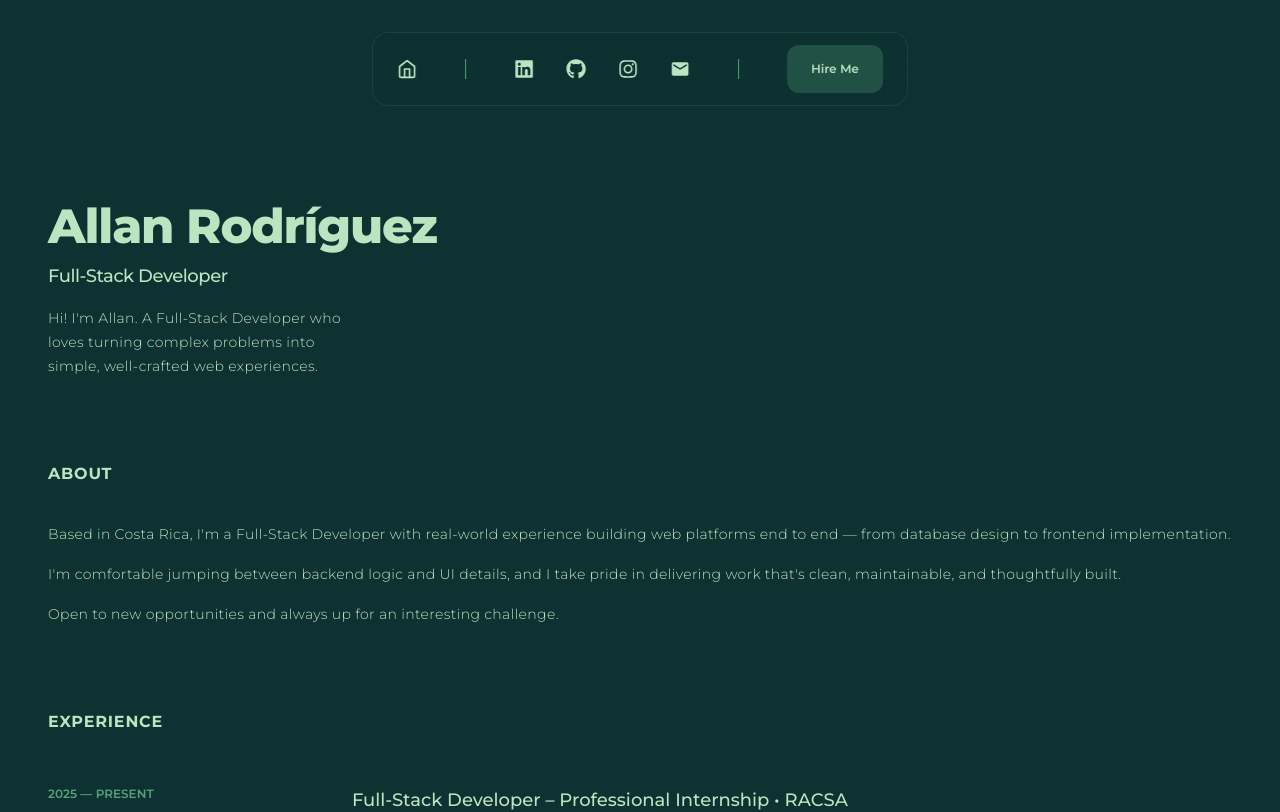
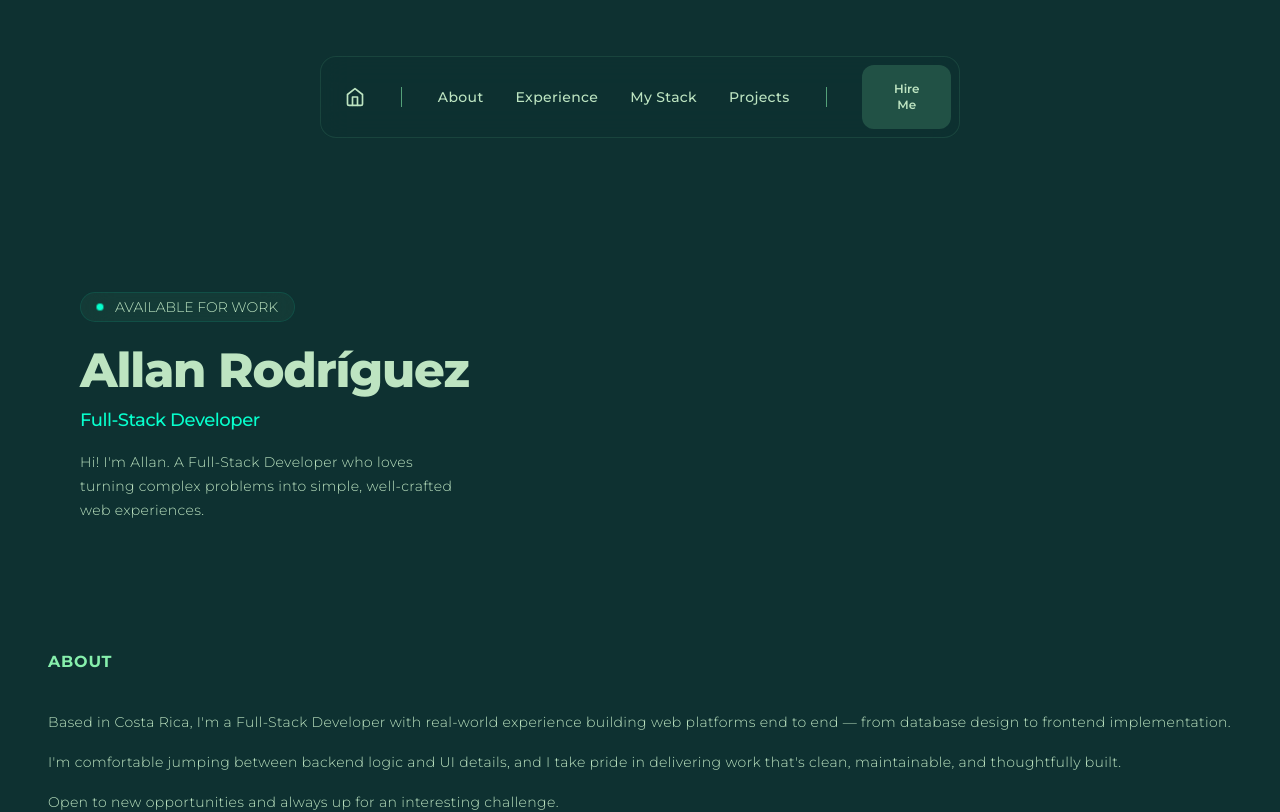
Before and after one commit to AllanRV09/portfolio, a React app: page / in a window 1280 px wide. Shown: the top 812 px of the page. Built offline with nearby package versions, Linux system fonts and the light colour scheme; some icons are missing; the HTML template or start-up script is replaced by a standard one.

Commit message:
refactor: centralize navigation and social data into data.js

```diff
--- a/src/components/SectionTitle.jsx
+++ b/src/components/SectionTitle.jsx
@@ -1,3 +1,3 @@
 export function SectionTitle({ children }) {
-    return <h2 className="mb-4 py-5 font-bold tracking-wider uppercase text-">{children}</h2>
+    return <h2 className="mb-4 py-5 font-bold tracking-wider uppercase text-surface">{children}</h2>
 }
--- a/src/data.js
+++ b/src/data.js
@@ -1,10 +1,26 @@
 import { IoLogoJavascript } from "react-icons/io5";
-import { FaReact, FaNodeJs, FaGitAlt } from "react-icons/fa";
+import { FaReact, FaNodeJs, FaGitAlt, FaLinkedin, FaGithub, FaInstagram } from "react-icons/fa";
 import { RiTailwindCssFill, RiNextjsFill } from "react-icons/ri";
 import { TbBrandFramerMotion } from "react-icons/tb";
 import { SiBlazor, SiDotnet, SiMongodb } from "react-icons/si";
 import { DiMsqlServer, DiPostgresql } from "react-icons/di";
 import { GrMysql } from "react-icons/gr";
+import { LuUser, LuBriefcaseBusiness, LuCodeXml, LuFolderCode } from "react-icons/lu";
+import { MdEmail } from 'react-icons/md';
+
+export const NAV_LINKS = [
+    { href: "about", icon: LuUser, name: "About" },
+    { href: "experience", icon: LuBriefcaseBusiness, name: "Experience" },
+    { href: "mystack", icon: LuCodeXml, name: "My Stack" },
+    { href: "projects", icon: LuFolderCode, name: "Projects" },
+]
+
+export const SOCIAL_LINKS = [
+    { href: "https://linkedin.com/in/allan-rodríguez", icon: FaLinkedin, name: "LinkedIn" },
+    { href: "https://github.com/TU_USUARIO", icon: FaGithub, name: "GitHub" },
+    { href: "https://instagram.com/TU_USUARIO", icon: FaInstagram, name: "Instagram" },
+    { href: "mailto:allanrod0908@gmail.com", icon: MdEmail, name: "Gmail" },
+]
 
 export const PROJECTS = [
     {
--- a/src/sections/Experience.jsx
+++ b/src/sections/Experience.jsx
@@ -4,7 +4,7 @@ import { EXPERIENCES } from "../data.js"
 
 export function Experience() {
     return (
-        <section className="mb-16">
+        <section id="experience" className="mb-16 px-4 max-w-2xl sm:px-6 lg:px-8 scroll-mt-24">
             <SectionTitle>EXPERIENCE</SectionTitle>
 
             <div>
@@ -12,7 +12,7 @@ export function Experience() {
                     {
                         EXPERIENCES.map((experience) => (
                             <ExperienceItem
-                                key={experience.title}
+                                key={experience.title + experience.year}
                                 experience={experience}
                             />
                         ))
--- a/src/sections/Header.jsx
+++ b/src/sections/Header.jsx
@@ -1,44 +1,27 @@
-import { FaLinkedin, FaGithub, FaInstagram } from 'react-icons/fa'
-import { MdEmail } from 'react-icons/md'
 import { FiHome } from "react-icons/fi";
 import { RxHamburgerMenu, RxCross2 } from "react-icons/rx";
 import { useState } from 'react';
 import { NavButton } from '../components/NavButton';
-
-const SOCIAL_LINKS = [
-    { href: "https://linkedin.com/in/allan-rodríguez", icon: FaLinkedin, name: "LinkedIn" },
-    { href: "https://github.com/TU_USUARIO", icon: FaGithub, name: "GitHub" },
-    { href: "https://instagram.com/TU_USUARIO", icon: FaInstagram, name: "Instagram" },
-    { href: "mailto:allanrod0908@gmail.com", icon: MdEmail, name: "Gmail" },
-]
-
-const SocialLink = ({ href, icon: Icon, onClick, className = "w-5 h-5" }) => (
-    <a
-        href={href}
-        onClick={onClick}
-        target="_blank" // Buena práctica: abrir redes en pestaña nueva
-        rel="noopener noreferrer" // Seguridad para target="_blank"
-        className="hover:text-accent transition-colors"
-    >
-        <Icon className={className} />
-    </a>
-)
+import { IconLink } from "../components/IconLink";
+import { NAV_LINKS } from "../data";
 
 const DesktopNav = () => (
-    <header className='hidden sm:flex fixed top-8 left-1/2 -translate-x-1/2 z-50'>
-        <nav className='flex items-center gap-6 px-6 py-3 rounded-2xl border border-surface/10 bg-background/70 backdrop-blur-lg'>
-            <a href="#">
+    <header className='hidden sm:flex fixed top-14 left-1/2 -translate-x-1/2 z-50'>
+        <nav className='flex items-center gap-3 pl-4 p-2 rounded-2xl border border-surface/10 bg-background/70 backdrop-blur-lg'>
+            <a href="#" className='mx-auto pl-2' aria-label="Go to top">
                 <FiHome className='w-5 h-5 hover:text-accent transition-colors' />
             </a>
-            <div className='w-px h-5 bg-surface/60 mx-6'></div>
-            <div className='space-x-8 flex items-center'>
+            <div className='w-px h-5 bg-surface/60 sm:mx-3 md:mx-6'></div>
+            <div className='flex items-center sm:gap-4 md:gap-8'>
                 {
-                    SOCIAL_LINKS.map((link) => (
-                        <SocialLink key={link.name} {...link} />
+                    NAV_LINKS.map((link) => (
+                        <a href={`#${link.href}`} key={link.name} className="whitespace-nowrap hover:text-accent transition-colors text-sm font-medium tracking-wide">
+                            {link.name}
+                        </a>
                     ))
                 }
             </div>
-            <div className='w-px h-5 bg-surface/60 mx-6'></div>
+            <div className='w-px h-5 bg-surface/60 sm:mx-3 md:mx-6'></div>
             <NavButton />
         </nav>
     </header>
@@ -47,11 +30,16 @@ const DesktopNav = () => (
 const MobileNav = ({ toggleMenu, isMenuOpen }) => (
     <header className="sticky top-0 z-50 sm:hidden w-full border-b border-surface/10 bg-background/70 backdrop-blur-lg">
         <div className="flex items-center justify-between px-6 py-6">
-            <a href="#">
+            <a href="#" aria-label="Go to top">
                 <FiHome className="w-6 h-6 hover:text-accent transition-colors" />
             </a>
 
-            <button onClick={toggleMenu} className="hover:text-accent transition-colors relative w-6 h-6">
+            <button
+                onClick={toggleMenu}
+                className="hover:text-accent transition-colors relative w-6 h-6"
+                aria-label={isMenuOpen ? "Close menu" : "Open menu"}
+                aria-expanded={isMenuOpen}
+            >
                 <RxHamburgerMenu className={`w-6 h-6 absolute inset-0 transition-transform duration-300 ${isMenuOpen ? 'opacity-0 scale-50 rotate-90' : 'opacity-100 scale-100 rotate-0'
                     }`} />
                 <RxCross2 className={`w-6 h-6 absolute inset-0 transition-transform duration-300 ${isMenuOpen ? 'opacity-100 scale-100 rotate-0' : 'opacity-0 scale-50 -rotate-90'
@@ -63,14 +51,17 @@ const MobileNav = ({ toggleMenu, isMenuOpen }) => (
 
 const MobileMenu = ({ isMenuOpen, toggleMenu }) => (
     <>
-        <div onClick={toggleMenu} className={`fixed inset-0 z-30 bg-black/20 backdrop-blur-xs transition-opacity duration-300 sm:hidden ${isMenuOpen ? 'opacity-100' : 'opacity-0 pointer-events-none'}`}/>
+        <div
+            onClick={toggleMenu}
+            className={`fixed inset-0 z-30 bg-black/20 backdrop-blur-xs transition-opacity duration-300 sm:hidden ${isMenuOpen ? 'opacity-100' : 'opacity-0 pointer-events-none'}`}
+            aria-hidden="true"
+        />
         <div className={`fixed top-0 left-0 right-0 z-40 pb-5 shadow-lg bg-background/95 backdrop-blur-md transition-transform duration-400 ease-out sm:hidden ${isMenuOpen ? 'translate-y-0' : '-translate-y-full'}`}>
             <nav className="flex flex-col pt-26 space-y-8 px-6">
-                {SOCIAL_LINKS.map((link) => (
-                    <div className='flex items-center gap-5' key={link.icon}>
-                        <SocialLink key={link.name} {...link} onClick={toggleMenu} />
-
-                        <a href={link.href}>{link.name}</a>
+                {NAV_LINKS.map((link) => (
+                    <div className='flex items-center gap-5' key={link.name}>
+                        <IconLink {...link} onClick={toggleMenu} />
+                        <a href={`#${link.href}`} onClick={toggleMenu} className="text-lg font-medium">{link.name}</a>
                     </div>
                 ))}
                 <NavButton />
--- a/src/sections/Hero.jsx
+++ b/src/sections/Hero.jsx
@@ -1,14 +1,31 @@
+import { IconLink } from '../components/IconLink'
+import { SOCIAL_LINKS } from '../data'
+
 export function Hero() {
     return (
-        <section className='mb-16 pt-[35px] sm:pt-[130px]'>
-            <div className="max-w-4xl">
-                <h1 className="text-3xl font-extrabold tracking-tight sm:text-5xl">
-                    <a href="">
-                        Allan Rodríguez
-                    </a>
+        <section className='w-full px-4 max-w-2xl sm:px-6 lg:px-8 mb-16 pt-[35px] sm:pt-[180px] md:pt-[200px] lg:pt-[220px]'>
+            <div className="max-w-md">
+                <div className="inline-flex items-center gap-3 px-4 py-1 border border-accent/10 bg-surface/5 rounded-full backdrop-blur-lg">
+                    <div className="relative inline-flex">
+                        <div className="rounded-full bg-accent h-[6px] w-[6px] inline-block"></div>
+                        <div className="absolute animate-ping rounded-full bg-accent h-[6px] w-[6px] opacity-75"></div>
+                    </div>
+                    <p className="text-sm font-light">AVAILABLE FOR WORK</p>
+                </div>
+                <h1 className="mt-6 text-3xl font-extrabold tracking-tight sm:text-5xl">
+                    Allan Rodríguez
                 </h1>
-                <h2 className="mt-3 font-medium tracking-tight sm:text-lg">Full-Stack Developer</h2>
-                <p className="mt-4 max-w-xs text-sm font-light tracking-wide leading-6">Hi! I'm Allan. A Full-Stack Developer who loves turning  complex problems into simple, well-crafted web experiences.</p>
+                <h2 className="mt-3 font-medium tracking-tight sm:text-lg text-accent">Full-Stack Developer</h2>
+                <p className="mt-4 max-w-sm text-sm font-light tracking-wide leading-6">Hi! I'm Allan. A Full-Stack Developer who loves turning complex problems into simple, well-crafted web experiences.</p>
+
+
+                <div className='mt-7 space-x-7 flex items-center'>
+                        {
+                            SOCIAL_LINKS.map((link) => (
+                                <IconLink key={link.name} {...link} />
+                            ))
+                        }
+                    </div>
             </div>
         </section>
     )
```
